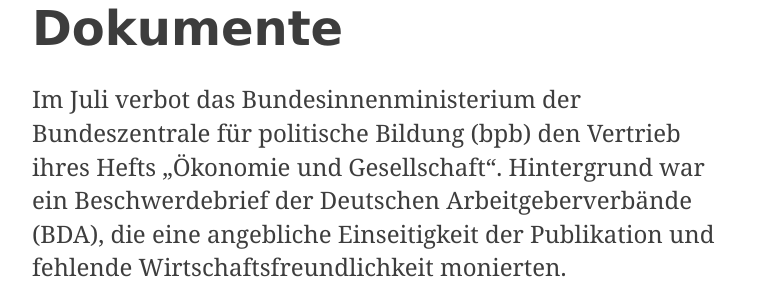
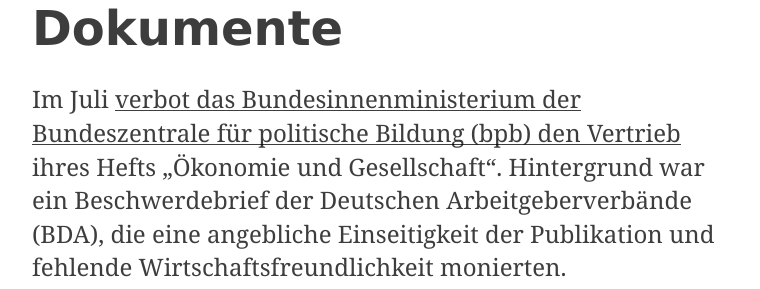
Before and after one commit to okfde/blog.fragdenstaat.de, a Jekyll site: the page built from _posts/2015/2015-11-17-bpb-bda-okonomie-publikation.markdown, in a window 1280 px wide and 900 px high. Shown: the part 397-686 px from the top of the window, without its empty margins (258-1018 px from the left). Built offline with Jekyll 4.4.1, drawn with Linux system fonts in a browser that asks for light colours; part of the change alters nothing that is shown; some of the changed text lies outside the part shown.

```diff
--- a/_posts/2015/2015-11-17-bpb-bda-okonomie-publikation.markdown
+++ b/_posts/2015/2015-11-17-bpb-bda-okonomie-publikation.markdown
@@ -6,7 +6,7 @@ tags: [bpb]
 
 ---
 
-Im Juli verbot das Bundesinnenministerium der Bundeszentrale für politische Bildung (bpb) den Vertrieb ihres Hefts "Ökonomie und Gesellschaft".
+Im Juli <a href="https://netzpolitik.org/2015/zur-netzpolitischen-dimension-9-des-bands-oekonomie-und-gesellschaft-und-der-internationalen-studierendeninitiative-fuer-pluralismus-in-der-oekonomie/">verbot das Bundesinnenministerium der Bundeszentrale für politische Bildung (bpb) den Vertrieb</a> ihres Hefts "Ökonomie und Gesellschaft".
 Hintergrund war ein Beschwerdebrief der Deutschen Arbeitgeberverbände (BDA), die eine angebliche Einseitigkeit der Publikation und fehlende Wirtschaftsfreundlichkeit monierten. Ironischerweise erreichte der Wirtschaftsverband mit seiner Kritik daran, dass Lobbyismus in dem Heft als zu negativ dargestellt wird, ein Vertriebsverbot einer staatlichen Publikation.
 
 <a href="https://fragdenstaat.de/anfrage/vertriebsverbot-der-sammelpublikation-okonomie-und-gesellschaft/">Per IFG-Anfrage</a> haben wir sämtlichen Schriftverkehr und alle Vermerke zu diesem Fall erhalten, mit dem sich der Ablauf des Verbots nachzeichnen lässt:
```
